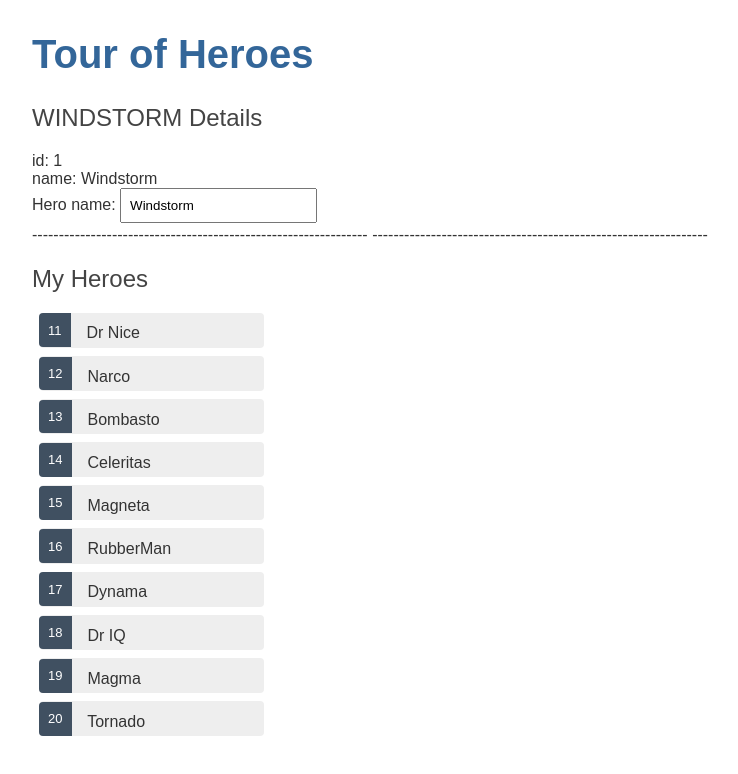
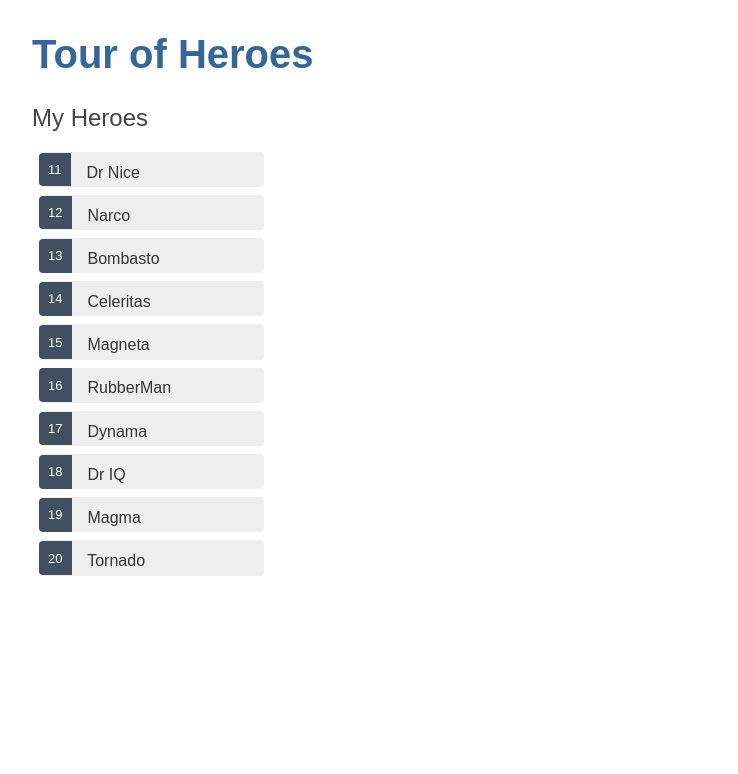
Before and after one commit to kofitoto/angularTutorial, an Angular app: page / in a window 1280 px wide. Shown: the top 774 px of the page, without its empty margins (0-738 px from the left). Built offline with nearby package versions, Linux system fonts and the light colour scheme.

Commit message:
create feature component

```diff
--- a/src/app/hero-detail/hero-detail.component.html
+++ b/src/app/hero-detail/hero-detail.component.html
@@ -1 +1,8 @@
-<p>hero-detail works!</p>
+<div *ngIf="selectedHero">
+    <h2>{{ selectedHero.name | uppercase }} Details</h2>
+    <div><span>id: </span>{{ selectedHero.id }}</div>
+    <div>
+      <label for="hero-name">Hero name: </label>
+      <input id="hero-name" [(ngModel)]="selectedHero.name" placeholder="name" />
+    </div>
+  </div>
--- a/src/app/hero-detail/hero-detail.component.ts
+++ b/src/app/hero-detail/hero-detail.component.ts
@@ -1,4 +1,5 @@
-import { Component, OnInit } from '@angular/core';
+import { Component, OnInit, Input } from '@angular/core';
+import { Hero } from '../hero';
 
 @Component({
   selector: 'app-hero-detail',
@@ -7,6 +8,8 @@
 })
 export class HeroDetailComponent implements OnInit {
 
+  @Input() hero?: Hero;
+
   constructor() { }
 
   ngOnInit(): void {
--- a/src/app/heroes/heroes.component.html
+++ b/src/app/heroes/heroes.component.html
@@ -1,20 +1,4 @@
-<h2>{{ hero.name | uppercase }} Details</h2>
-<div><span>id: </span>{{ hero.id }}</div>
-<div><span>name: </span>{{ hero.name }}</div>
-<div>
-  <label for="name">Hero name: </label>
-  <input id="name" [(ngModel)]="hero.name" placeholder="name" />
-</div>
----------------------------------------------------------------
-<div *ngIf="selectedHero">
-  <h2>{{ selectedHero.name | uppercase }} Details</h2>
-  <div><span>id: </span>{{ selectedHero.id }}</div>
-  <div>
-    <label for="hero-name">Hero name: </label>
-    <input id="hero-name" [(ngModel)]="selectedHero.name" placeholder="name" />
-  </div>
-</div>
----------------------------------------------------------------
+<app-hero-detail [hero]="selectedHero"></app-hero-detail>
 <h2>My Heroes</h2>
 <ul class="heroes">
   <li *ngFor="let hero of heroes" (click)="onSelect(hero)"
```
